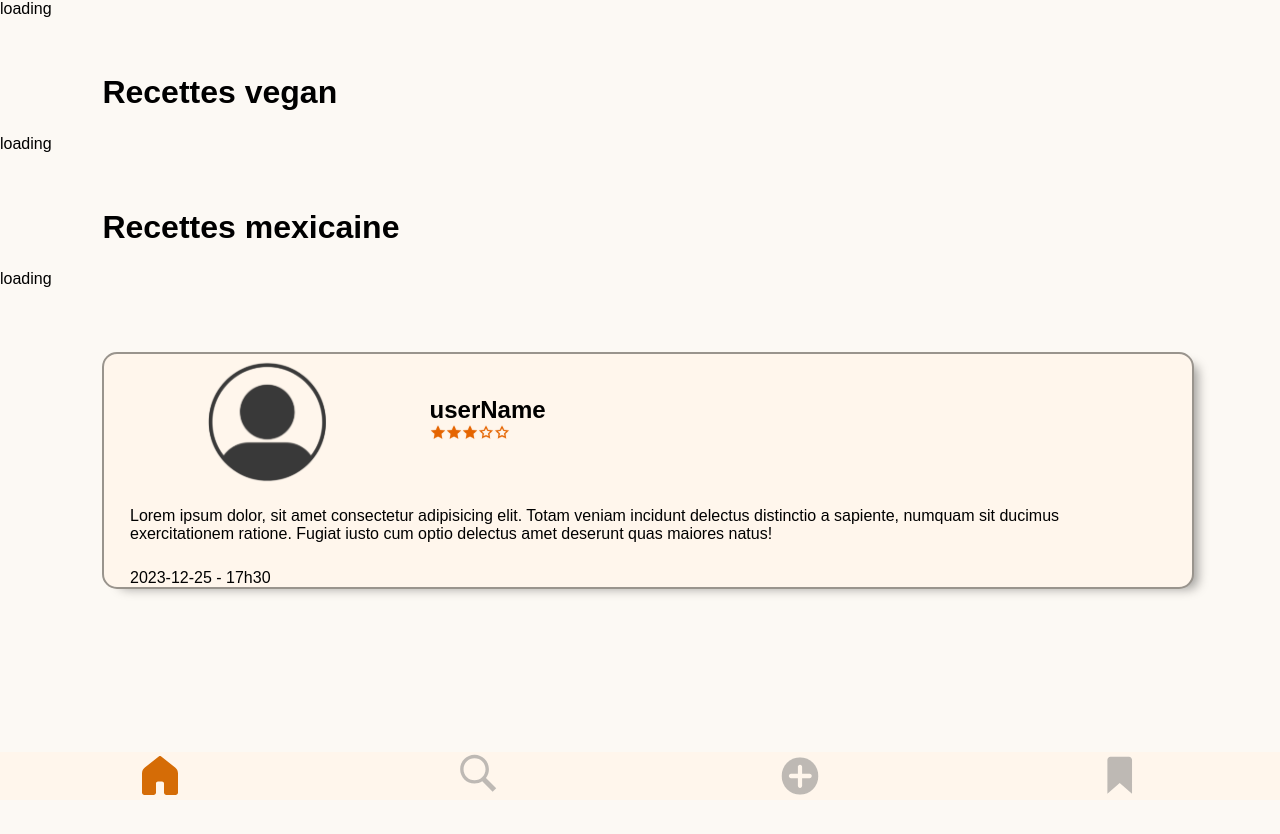
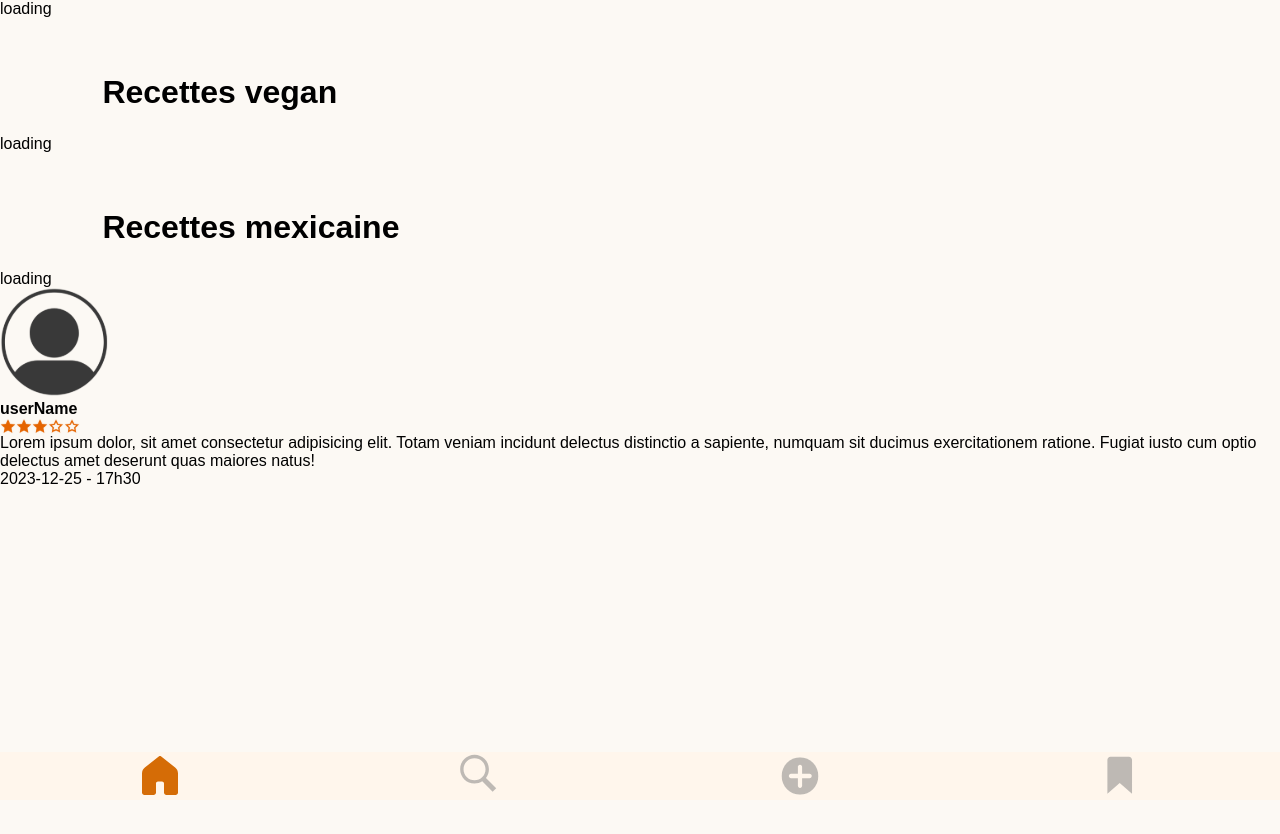
Before and after one commit to WildCodeSchool/0923-lille-JS-eatingnamnam, a React (Vite) app in the folder frontend/: page / in a window 1280 px wide. Shown: the top 834 px of the page. Built offline with nearby package versions, Linux system fonts and the light colour scheme; no server answers; a web font is replaced by a local one.

Commit message:
Update CommentCard.jsx

```diff
--- a/frontend/src/components/CommentCard/CommentCard.jsx
+++ b/frontend/src/components/CommentCard/CommentCard.jsx
@@ -3,27 +3,27 @@ import StarBar from "../StarBar/StarBar";
 
 function Comment() {
   return (
-    <div className="thecomment">
-      <div className="flex-container">
+    <div className="comment">
+      <div className="comment__container">
         <img
-          className="thecomment__userLogo__img"
+          className="comment__userLogo__img"
           name="userLogo"
           src="src/assets/icone-user.svg"
           alt="userLogo"
         />
 
         <div className="flex-items">
-          <h2 className="thecomment__user__name">userName</h2>
+          <h2 className="comment__user__name">userName</h2>
           <StarBar />
         </div>
       </div>
-      <p className="thecomment__text">
+      <p className="comment__text">
         Lorem ipsum dolor, sit amet consectetur adipisicing elit. Totam veniam
         incidunt delectus distinctio a sapiente, numquam sit ducimus
         exercitationem ratione. Fugiat iusto cum optio delectus amet deserunt
         quas maiores natus!
       </p>
-      <p className="thecomment__date">2023-12-25 - 17h30</p>
+      <p className="comment__date">2023-12-25 - 17h30</p>
     </div>
   );
 }
```
